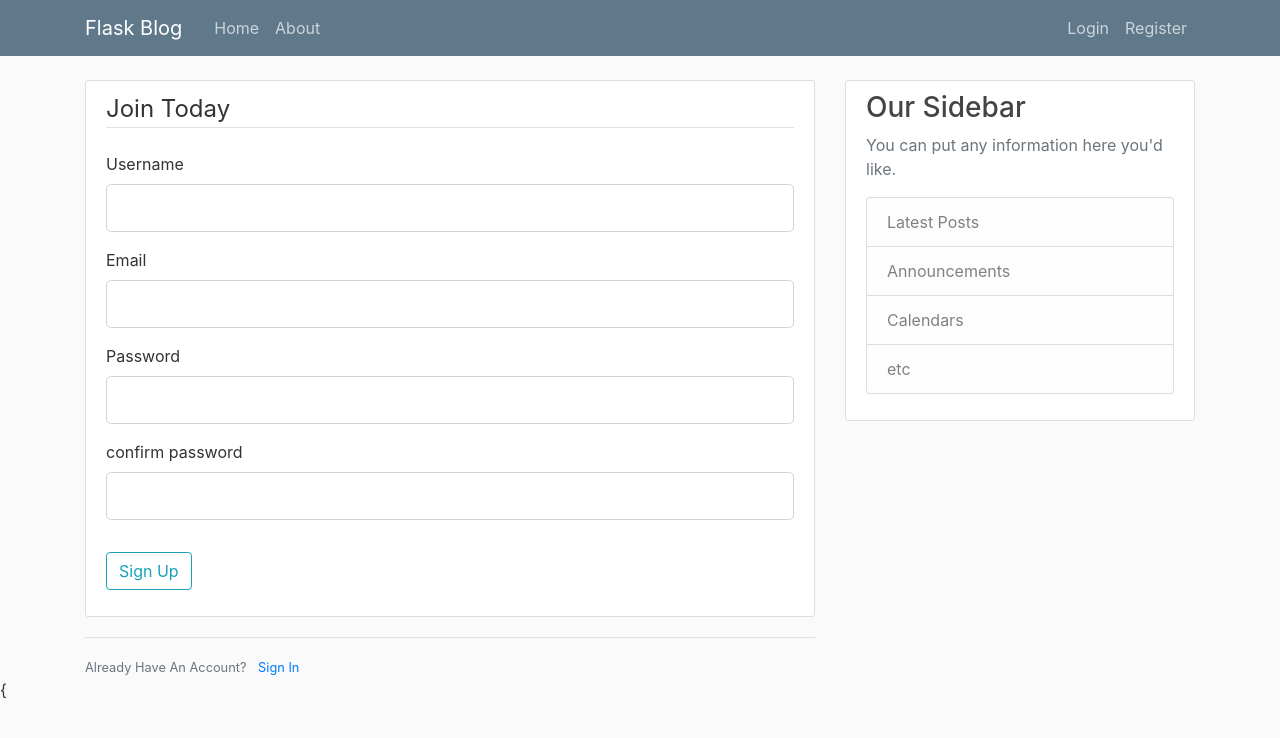
After one commit to decodingjourney/WebApplication_Flask_Python, a Flask app: page /register in a window 1280 px wide. The commit adds this page. Shown: the top 738 px of the page. Run offline with Flask 2, Linux system fonts and the light colour scheme; some libraries are stand-ins or nearby versions.

Commit message:
Forms, User Input and validation implemented

```diff
--- a/Flask_Blog/flaskblog.py
+++ b/Flask_Blog/flaskblog.py
@@ -1,6 +1,9 @@
-from flask import Flask, render_template
+from flask import Flask, render_template, url_for, flash, redirect
+from forms import RegistrationForm, LoginForm
 
 app = Flask('__name__')
+
+app.config['SECRET_KEY'] = '9c11906fbbcb91a791aa74f616aee41b'
 
 posts = [
     {
@@ -26,6 +29,20 @@ def home():
 def about():
     return render_template('about.html', title='About')
 
+@app.route("/register", methods=['GET', 'POST'])
+def register():
+    form = RegistrationForm()
+    if form.validate_on_submit():
+        flash(f'Account created for {form.username.data}!', 'success')
+        return redirect(url_for('home'))
+    return render_template('register.html', title='Register', form=form)
+
+
+@app.route("/login")
+def login():
+    form = LoginForm()
+    return render_template('login.html', title='Login', form=form)
+
 
 if __name__ == '__main__':
-    app.run()
+    app.run(debug=True)
--- /dev/null
+++ b/Flask_Blog/forms.py
@@ -0,0 +1,30 @@
+from flask_wtf import FlaskForm
+from wtforms import StringField, PasswordField, SubmitField, BooleanField
+from wtforms.validators import DataRequired, Length, Email, EqualTo
+
+class RegistrationForm(FlaskForm):
+    username = StringField('Username',
+                           validators=[DataRequired(), Length(min=2, max=20)])
+
+    email = StringField('Email',
+                        validators=[DataRequired(), Email()])
+
+    password = PasswordField('Password',
+                             validators=[DataRequired()])
+
+    confirm_password = PasswordField('confirm password',
+                                     validators=[DataRequired(), EqualTo('password')])
+
+    submit = SubmitField('Sign Up')
+
+
+class LoginForm(FlaskForm):
+    email = StringField('Email',
+                        validators=[DataRequired(), Email()])
+
+    password = PasswordField('Password',
+                             validators=[DataRequired()])
+
+    remember = BooleanField('Remember Me')
+
+    submit = SubmitField('Login')
--- /dev/null
+++ b/Flask_Blog/static/main.css
@@ -0,0 +1,80 @@
+body {
+    background: #fafafa;
+    color: #333333;
+    margin-top: 5rem;
+}
+
+h1, h2, h3, h4, h5, h6 {
+    color: #444444;
+}
+
+.bg-steel {
+    background-color: #5f788a;
+}
+
+.site-header .navbar-nav .nav-link {
+    color: #cbd5db;
+}
+
+.site-header .navbar-nav .nav-link:hover {
+    color: #ffffff;
+}
+
+.site-header .navbar-nav .nav-link.active {
+    font-weight: 500;
+}
+
+.content-section {
+    background: #ffffff;
+    padding: 10px 20px;
+    border: 1px solid #dddddd;
+    border-radius: 3px;
+    margin-bottom: 20px;
+}
+
+.article-title {
+    color: #444444;
+}
+
+a.article-title:hover {
+    color: #428bca;
+    text-decoration: none;
+}
+
+.article-content {
+    white-space: pre-line;
+}
+
+.article-img {
+    height: 65px;
+    width: 65px;
+    margin-right: 16px;
+}
+
+.article-metadata {
+    padding-bottom: 1px;
+    margin-bottom: 4px;
+    border-bottom: 1px solid #e3e3e3
+}
+
+.article-metadata a:hover {
+    color: #333;
+    text-decoration: none;
+}
+
+.article-svg {
+    width: 25px;
+    height: 25px;
+    vertical-align: middle;
+}
+
+.account-img {
+    height: 125px;
+    width: 125px;
+    margin-right: 20px;
+    margin-bottom: 16px;
+}
+
+.account-heading {
+    font-size: 2.5rem;
+}
--- a/Flask_Blog/templates/layout.html
+++ b/Flask_Blog/templates/layout.html
@@ -17,9 +17,56 @@
     {% endif %}
 </head>
 <body>
-    <div class="container">
-        {% block content %}{% endblock %}
-    </div>
+    <header class="site-header">
+        <nav class="navbar navbar-expand-md navbar-dark bg-steel fixed-top">
+            <div class="container">
+                <a class="navbar-brand mr-4" href="/">Flask Blog</a>
+                <button class="navbar-toggler" type="button" data-toggle="collapse" data-target="#navbarToggle" aria-controls="navbarToggle" aria-expanded="false" aria-label="Toggle navigation">
+                    <span class="navbar-toggler-icon"></span>
+                </button>
+                <div class="collapse navbar-collapse" id="navbarToggle">
+                    <div class="navbar-nav mr-auto">
+                        <a class="nav-item nav-link" href="/">Home</a>
+                        <a class="nav-item nav-link" href="/about">About</a>
+                    </div>
+                    <!-- Navbar Right Side -->
+                    <div class="navbar-nav">
+                        <a class="nav-item nav-link" href="/login">Login</a>
+                        <a class="nav-item nav-link" href="/register">Register</a>
+                    </div>
+                </div>
+            </div>
+        </nav>
+    </header>
+    <main role="main" class="container">
+        <div class="row">
+            <div class="col-md-8">
+                {% with messages = get_flashed_messages(with_categories=true) %}
+                    {% if messages %}
+                        {% for category, message in messages %}
+                            <div class="alert alert-{{ category }}">
+                                {{ message }}
+                            </div>
+                        {% endfor %}
+                    {% endif %}
+                {% endwith %}
+                {% block content %}{% endblock %}
+            </div>
+            <div class="col-md-4">
+                <div class="content-section">
+                    <h3>Our Sidebar</h3>
+                    <p class='text-muted'>You can put any information here you'd like.
+                    <ul class="list-group">
+                        <li class="list-group-item list-group-item-light">Latest Posts</li>
+                        <li class="list-group-item list-group-item-light">Announcements</li>
+                        <li class="list-group-item list-group-item-light">Calendars</li>
+                        <li class="list-group-item list-group-item-light">etc</li>
+                    </ul>
+                    </p>
+                </div>
+            </div>
+        </div>
+    </main>
     {
     <!-- Optional JavaScript -->
     <!-- jQuery first, then Popper.js, then Bootstrap JS -->
--- /dev/null
+++ b/Flask_Blog/templates/register.html
@@ -0,0 +1,74 @@
+{% extends "layout.html" %}
+{% block content %}
+    <div class="content-section">
+        <form method="POST" action="">
+            {{ form.hidden_tag() }}
+            <fieldset class="form-group">
+                <legend class="border-bottom mb-4">Join Today</legend>
+                <div class="form-group">
+                    {{ form.username.label(class="form-control-label") }}
+                    {% if form.username.errors %}
+                        {{ form.username(class="form-control form-control-lg is-invalid") }}
+                        <div class="invalid-feedback">
+                            {% for error in form.username.errors %}
+                                <span>{{ error }}</span>
+                            {% endfor %}
+                        </div>
+                    {% else %}
+                        {{ form.username(class="form-control form-control-lg") }}
+                    {% endif %}
+                </div>
+
+                <div class="form-group">
+                    {{ form.email.label(class="form-control-label") }}
+                    {% if form.email.errors %}
+                    {{ form.email(class="form-control form-control-lg is-invalid") }}
+                    <div class="invalid-feedback">
+                        {% for error in form.email.errors %}
+                        <span>{{ error }}</span>
+                        {% endfor %}
+                    </div>
+                    {% else %}
+                    {{ form.email(class="form-control form-control-lg") }}
+                    {% endif %}
+                </div>
+
+                <div class="form-group">
+                    {{ form.password.label(class="form-control-label") }}
+                    {% if form.password.errors %}
+                    {{ form.password(class="form-control form-control-lg is-invalid") }}
+                    <div class="invalid-feedback">
+                        {% for error in form.password.errors %}
+                        <span>{{ error }}</span>
+                        {% endfor %}
+                    </div>
+                    {% else %}
+                    {{ form.password(class="form-control form-control-lg") }}
+                    {% endif %}
+                </div>
+
+                <div class="form-group">
+                    {{ form.confirm_password.label(class="form-control-label") }}
+                    {% if form.confirm_password.errors %}
+                    {{ form.confirm_password(class="form-control form-control-lg is-invalid") }}
+                    <div class="invalid-feedback">
+                        {% for error in form.confirm_password.errors %}
+                        <span>{{ error }}</span>
+                        {% endfor %}
+                    </div>
+                    {% else %}
+                    {{ form.confirm_password(class="form-control form-control-lg") }}
+                    {% endif %}
+                </div>
+            </fieldset>
+            <div class="form-group">
+                {{ form.submit(class="btn btn-outline-info") }}
+            </div>
+        </form>
+    </div>
+    <div class="border-top pt-3">
+        <small class="text-muted">
+            Already Have An Account? <a class="ml-2" href="{{ url_for('login') }}">Sign In</a>
+        </small>
+    </div>
+{% endblock content %}
```
Also changed, not shown: Flask_Blog/templates/home.html (+10 -3 lines), Flask_Blog/templates/login.html (added, +10 -0 lines).
